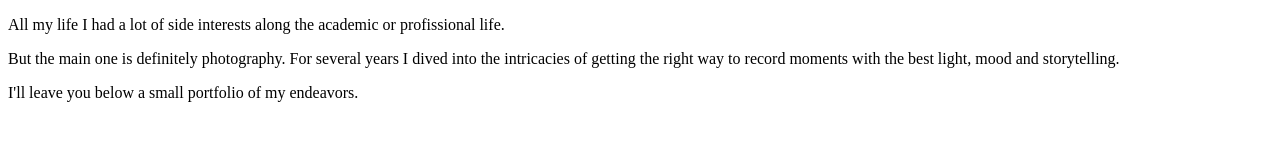
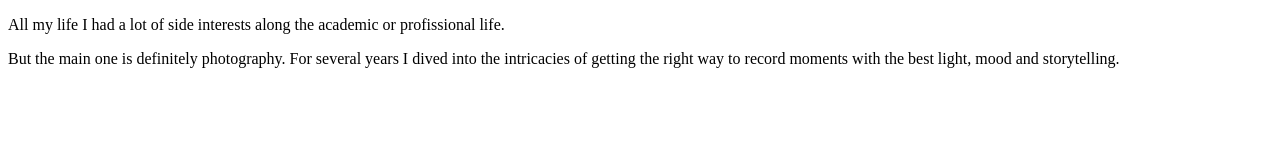
Before and after one commit to teltomas/cs50homepage, a plain HTML site: page hobbies.html in a window 1280 px wide. Drawn offline with Linux system fonts and the light colour scheme.

Commit message:
Changes in content

```diff
--- a/hobbies.html
+++ b/hobbies.html
@@ -10,7 +10,4 @@
         <p>
             But the main one is definitely photography. For several years I dived into the intricacies of getting the right way to record moments with the best light, mood and storytelling.
         </p>
-        <p>
-            I'll leave you below a small portfolio of my endeavors.
-        </p>
     </body>
```
